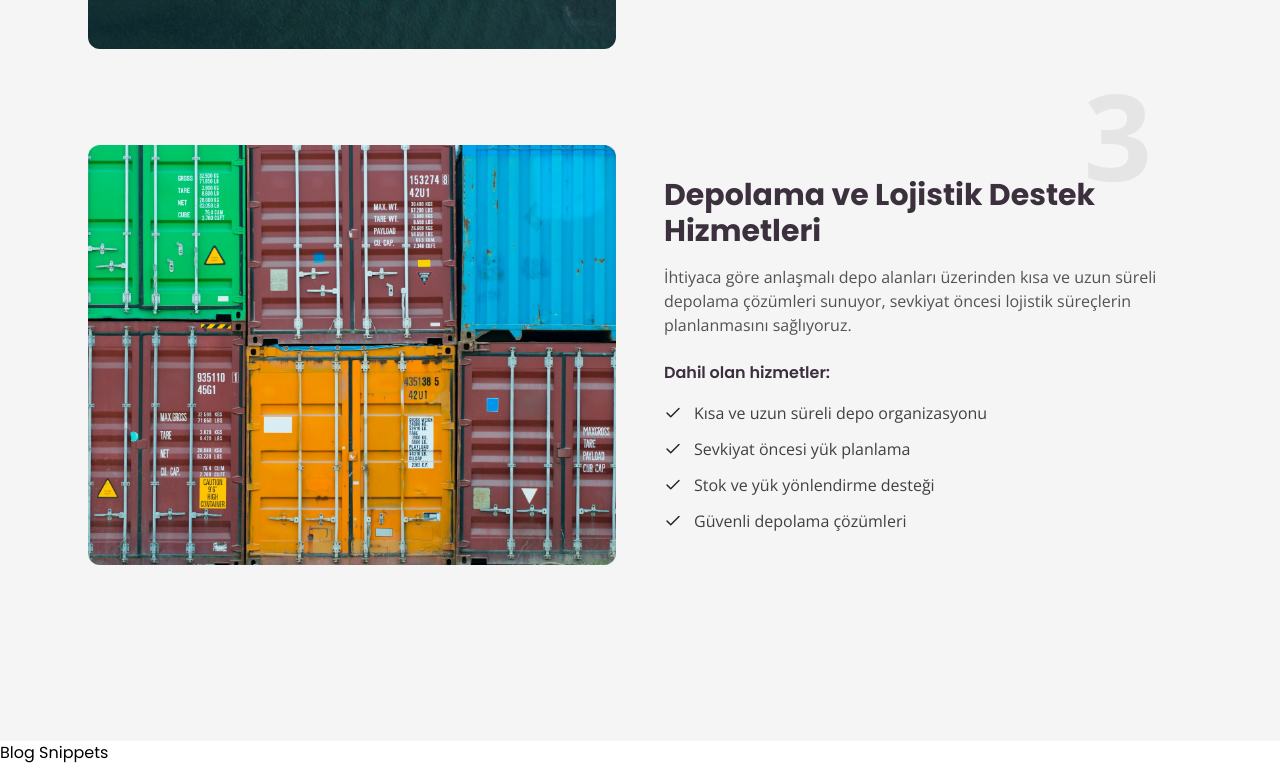
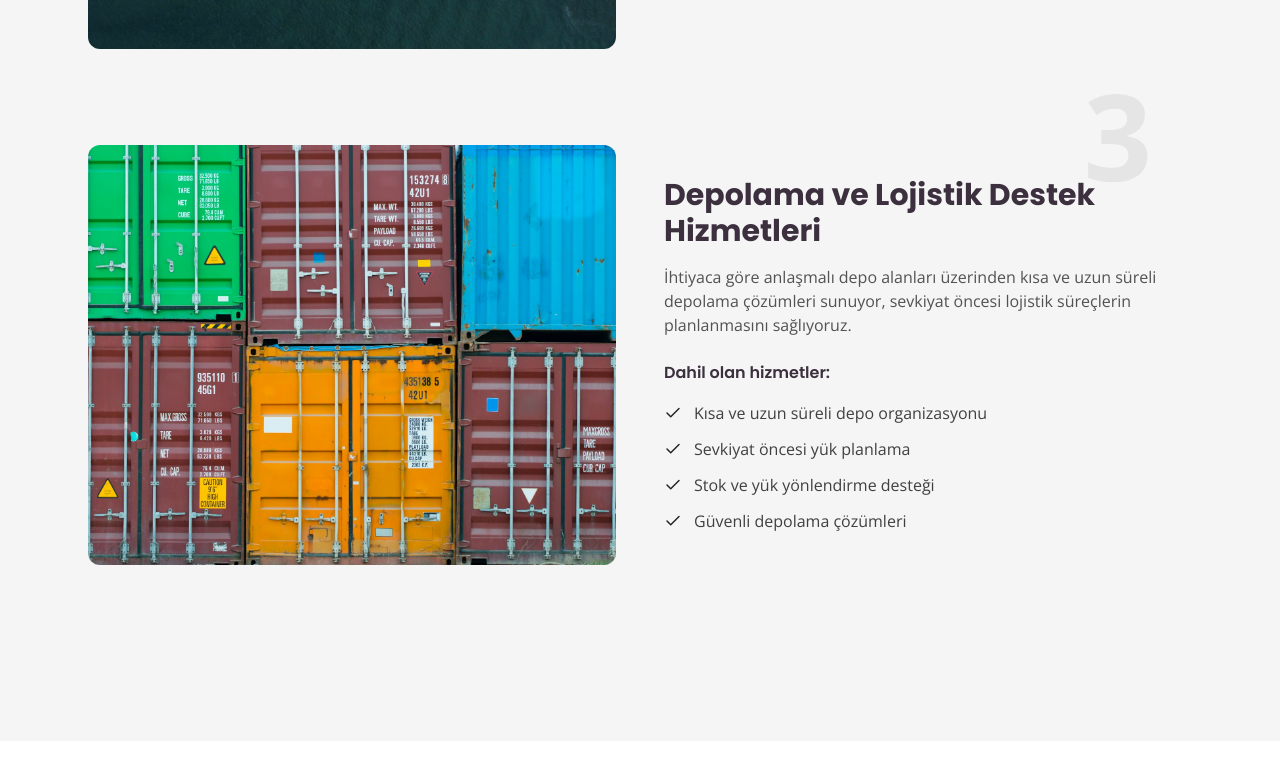
Before and after one commit to edanuurkorkmaz/ozbandirmanakliyat, a React (Vite) app: page / in a window 1280 px wide. Shown: the part 2703-3468 px from the top of the page. After the commit the page ends 3444 px from the top, so only its background shows below. Built offline with nearby package versions, Linux system fonts and the light colour scheme.

Commit message:
fix: Prod dan daha hazirlanmamis olan blog ana sayfadan kaldirildi.

```diff
--- a/src/App.jsx
+++ b/src/App.jsx
@@ -14,7 +14,6 @@ export default function App() {
       <Hero />
       <References />
       <Services />
-      <Blog />
       <Analytics />
       <SpeedInsights />
     </main>
```
